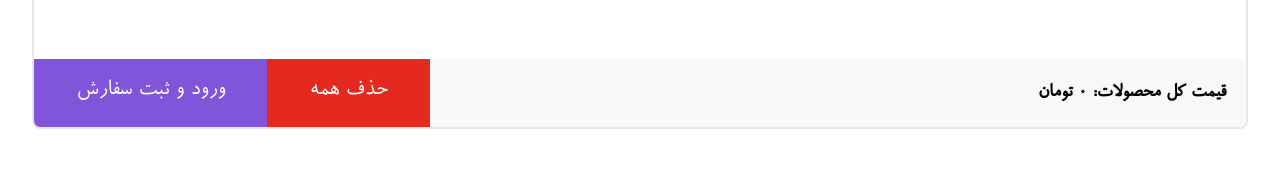
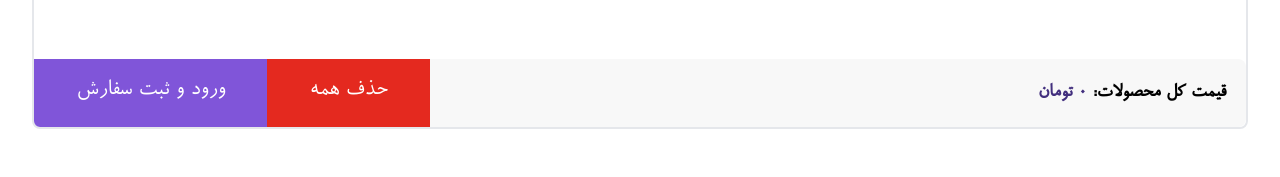
Before and after one commit to msafarianarkuli/madloops, a React (Create React App) app: page /cart in a window 1280 px wide. Shown: the part 268-445 px from the top of the page. Built offline with nearby package versions, Linux system fonts and the light colour scheme.

Commit message:
edit cart component

```diff
--- a/src/Components/content/Cart/cart.component.jsx
+++ b/src/Components/content/Cart/cart.component.jsx
@@ -1,4 +1,4 @@
-import React from "react";
+import React , {useState} from "react";
 import CartTable from "./cart-table.component";
 import { Button } from "./../../common/button-component/button.component";
 import { resetItem, selectCartTotalPrice } from "../../../store/cart/cartSlice";
@@ -7,14 +7,20 @@ import { useDispatch } from "react-redux";
 import { selectCurrentUser } from "./../../../store/auth/authSlice";
 import { selectSessionCurrentUser } from "./../../../store/auth/authSessionSlice";
 import { useNavigate } from "react-router-dom";
+import Modal from "../../common/Modal/modal.component";
 
 const CartPage = () => {
   const currentUser = useSelector(selectCurrentUser);
   const currentSessionUser = useSelector(selectSessionCurrentUser);
+  const [showModal, setShowModal] = useState(false);
   const navigate = useNavigate();
   const dispatch = useDispatch();
   const cartTotal = useSelector(selectCartTotalPrice);
   const clearCartItem = () => dispatch(resetItem());
+
+  const openModal = () => {
+    setShowModal((prev) => !prev);
+  };
 
   return (
     <div className="dark:bg-dark-primary w-full h-96">
@@ -22,13 +28,18 @@ const CartPage = () => {
         <div className="w-[95%] m-auto border-2 dark:border-dark-tertiary rounded-lg dark:bg-dark-secondary">
           <CartTable />
           <div className="sm:flex w-full justify-between dark:bg-dark-secondary bg-[#f8f8f8] rounded-lg">
-            <div className="font-bold text-black dark:text-gray-400 text-xl p-5">
-              قیمت کل محصولات: {cartTotal} تومان
+            <div className="font-bold text-deep-purple dark:text-lite-purple text-xl p-5">
+             <span className="text-black dark:text-gray-400"> قیمت کل محصولات:</span> {cartTotal} تومان
             </div>
             <div className="sm:flex">
+              <Modal
+                showModal={showModal}
+                setShowModal={setShowModal}
+                click={clearCartItem}
+              />
               <Button
+                onClick={openModal}
                 className="sm:w-fit w-2/5 btn btn-danger rounded-none sm:rounded-none rounded-br-md md:text-2xl text-lg sm:text-xl h-full dark:text-dark-primary"
-                onClick={clearCartItem}
               >
                 حذف همه
               </Button>
```
